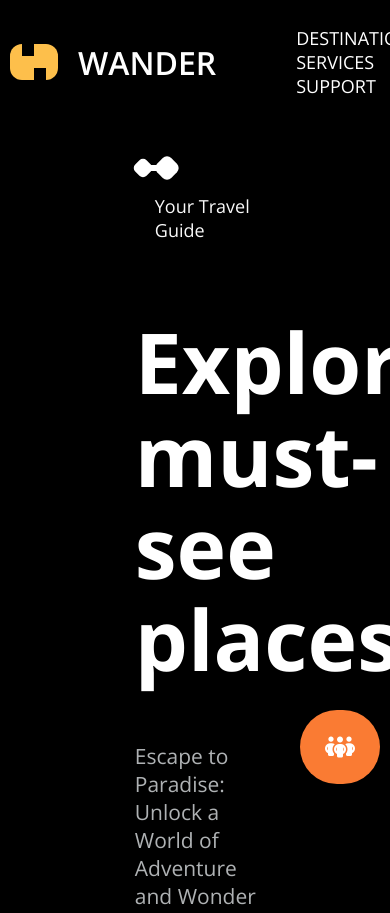
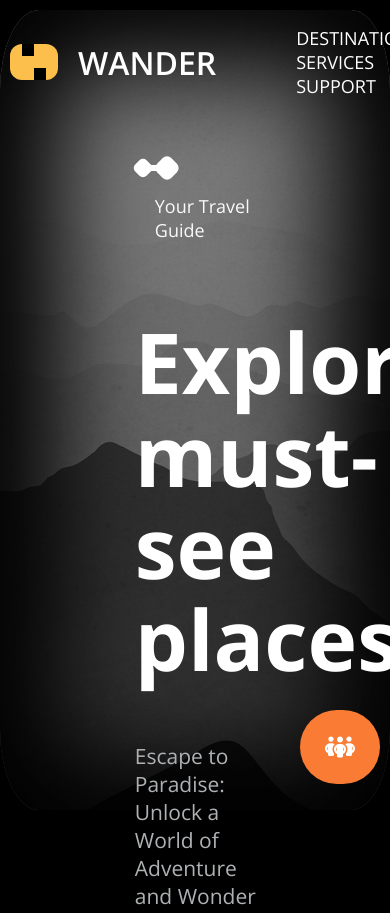
Before and after one commit to SophiaGoldMtech/scss-dashboard, a plain HTML site: page index.html in a window 390 px wide. Shown: the top 913 px of the page. Drawn offline with nearby package versions, Linux system fonts and the light colour scheme.

Commit message:
It will never be done, right? Added the background mountains to responsive small screen design.

```diff
--- a/styles/style.scss
+++ b/styles/style.scss
@@ -495,7 +495,7 @@ ul.dash > li:before {
     right: 0px;
 }
 
-@media screen and (max-width: 1175px) {
+@media screen and (max-width: 1120px) {
     .spacing {
       padding: 0;
       margin: 10px;
@@ -509,6 +509,12 @@ ul.dash > li:before {
       box-sizing: border-box;
     }
 
+    .mountains {
+        top: 0px;
+        left: 0px;
+        width: 100vw;
+        background-position: 0 0;
+    }
 
     .nav-bar {
         display: flex;
```
Also changed, not shown: styles/style.css, 1 other file.
